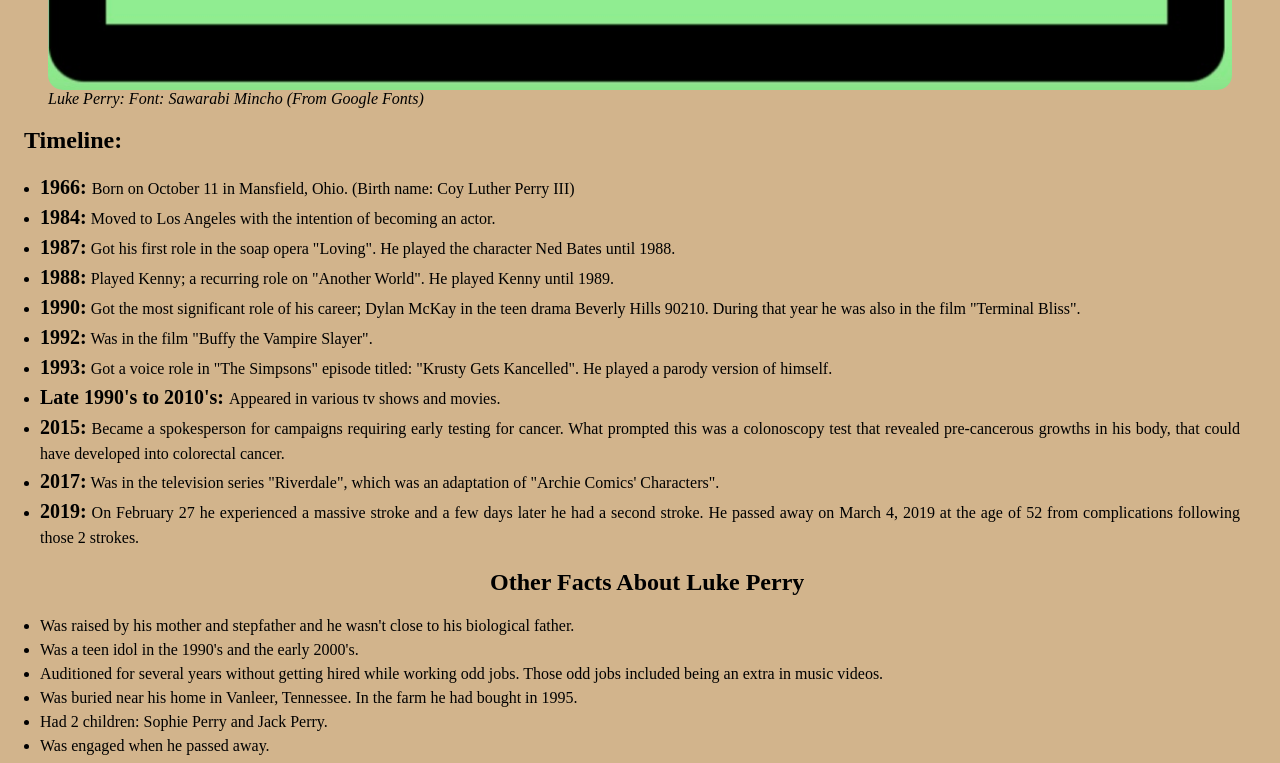
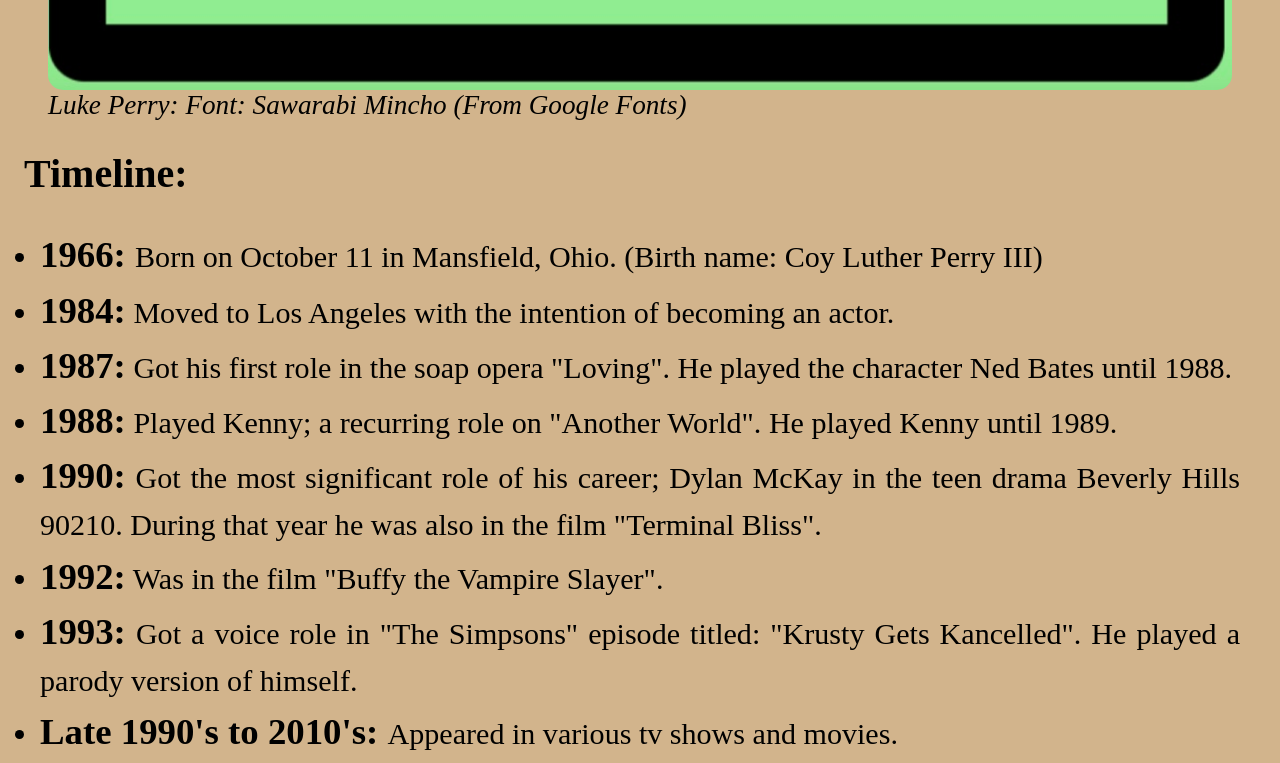
Before and after one commit to Dana1257/Tribute-Page, a plain HTML site: page index.html in a window 1280 px wide. Shown: the part 980-1743 px from the top of the page. Drawn offline with Linux system fonts and the light colour scheme.

Commit message:
Style the page for devices with a min-widthof 320px.

```diff
--- a/styles.css
+++ b/styles.css
@@ -52,6 +52,34 @@
     margin:0;
 }
 
-.eighteen{
+.font-size-list{
     font-size:1.12rem;
+    text-align:justify;
 }
+
+@media (min-width:320px){
+
+h2{
+    font-size: 2.5rem;
+}
+
+#tribute-info, .facts{
+    font-size: 1.88rem;
+}
+
+.font-size{
+    font-size:2.3rem;
+}
+
+.left-aligned{
+    font-size:2.5rem;
+}
+
+#img-caption{
+    font-size:1.7rem;
+}
+
+.source{
+    font-size:2.3rem;
+}
+ }
```
